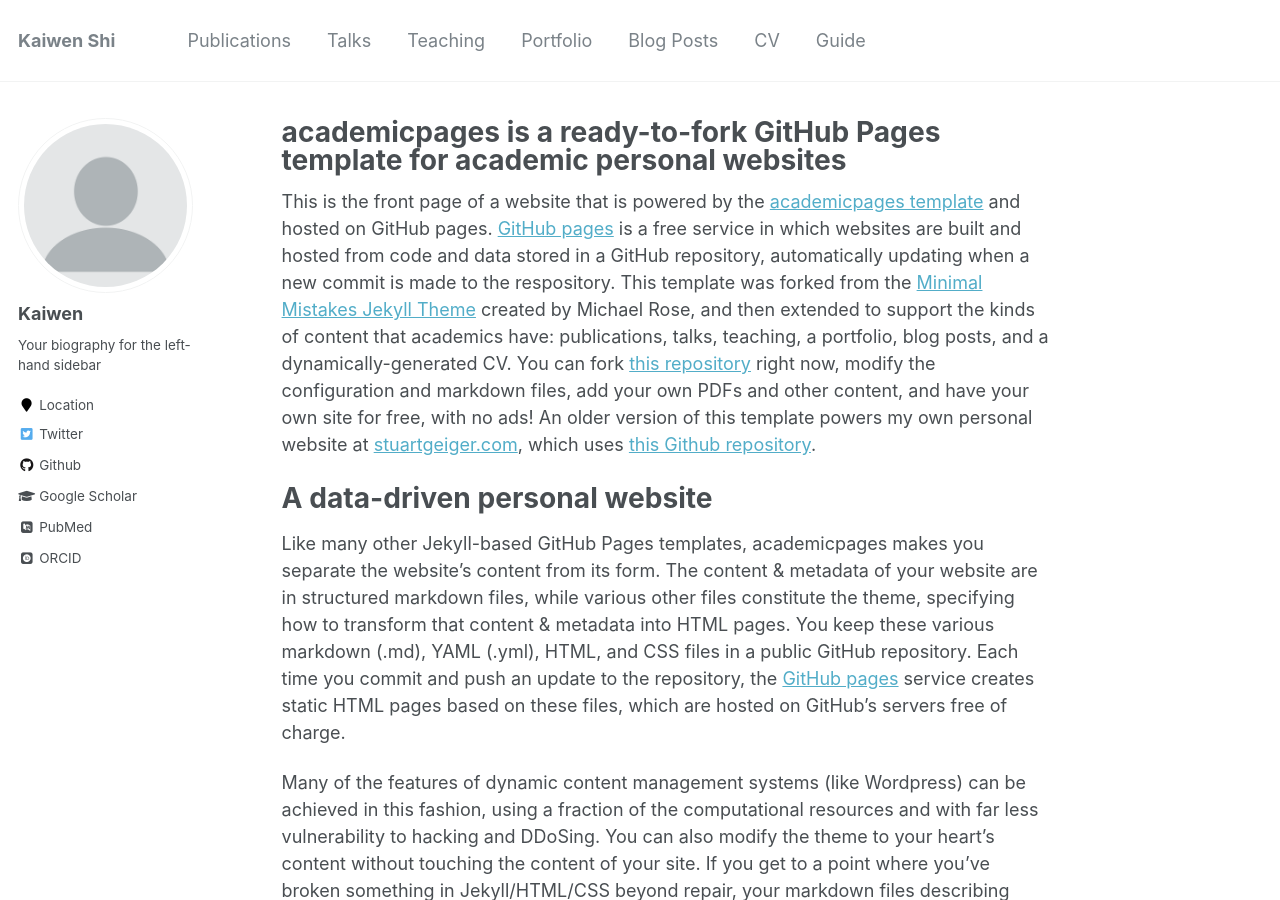
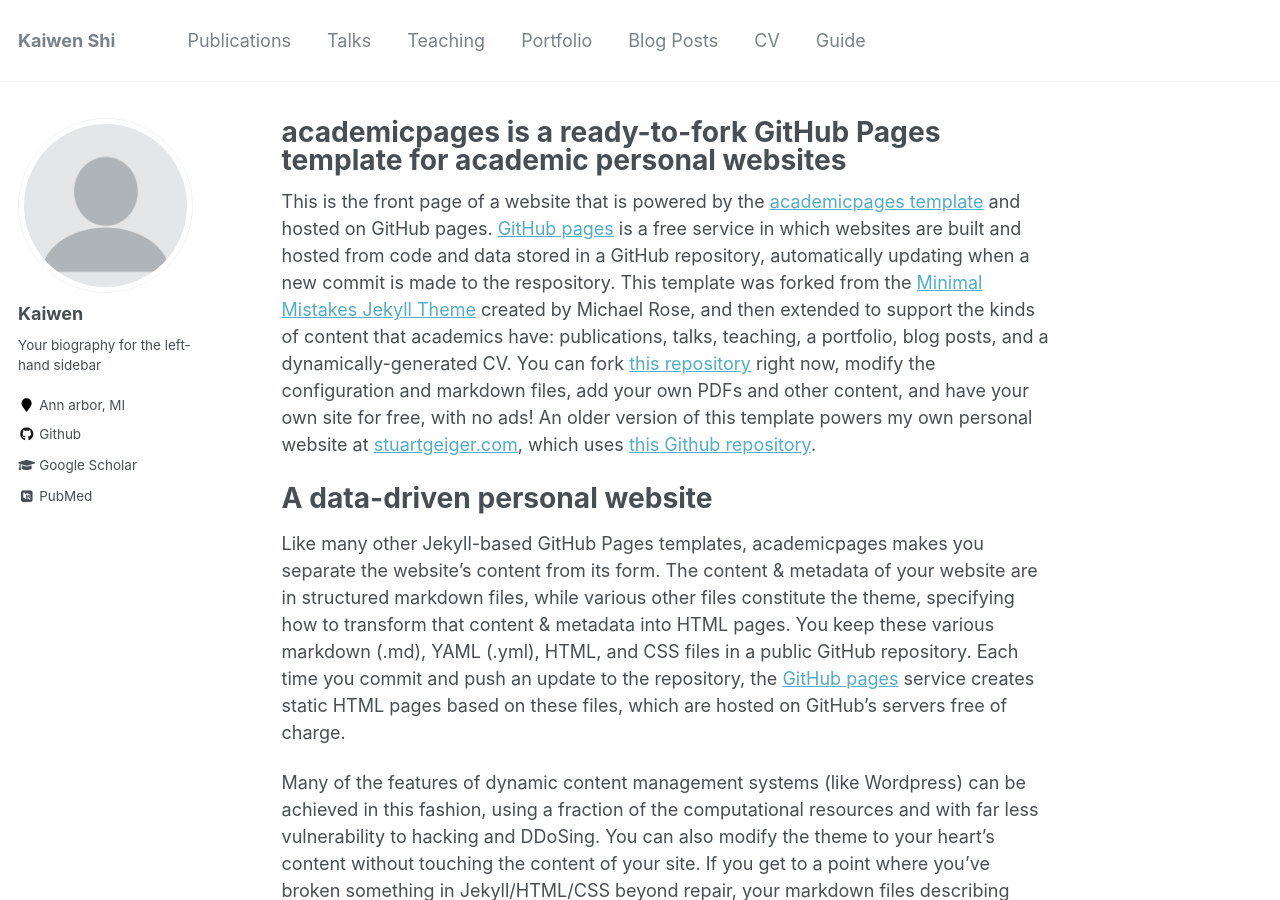
Before and after one commit to kaiwennShi/kaiwen, a Jekyll site: the page built from _pages/about.md, in a window 1280 px wide and 900 px high. Built offline with Jekyll 4.4.1, drawn with Linux system fonts in a browser that asks for light colours; some web fonts are replaced; part of the change alters nothing that is shown.

Commit message:
Update _config.yml

```diff
--- a/_config.yml
+++ b/_config.yml
@@ -83,7 +83,7 @@ author:
   name             : "Kaiwen"
   avatar           : "profile.png"
   bio              : "Your biography for the left-hand sidebar"
-  location         : "Location"
+  location         : "Ann arbor, MI"
   employer         :
   pubmed           : "https://www.ncbi.nlm.nih.gov/pubmed/?term=john+snow"
   googlescholar    : "https://scholar.google.com/citations?user=3fNgpaYAAAAJ&hl=en&authuser=1"
@@ -96,20 +96,20 @@ author:
   flickr           :
   facebook         :
   foursquare       :
-  github           : "academicpages"
+  github           : "kaiwennShi"
   google_plus      :
   keybase          :
   instagram        :
   impactstory      : #"https://profiles.impactstory.org/u/xxxx-xxxx-xxxx-xxxx"
   lastfm           :
   linkedin         :
-  orcid            : "http://orcid.org/yourorcidurl"
+  orcid            :
   pinterest        :
   soundcloud       :
   stackoverflow    : # http://stackoverflow.com/users/123456/username
   steam            :
   tumblr           :
-  twitter          : "replacethistwitterhandle"
+  twitter          :
   vine             :
   weibo            :
   xing             :
```
